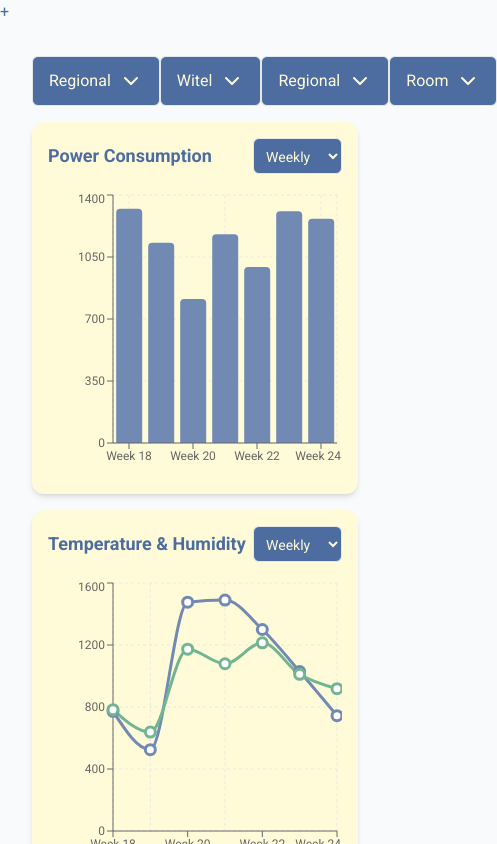
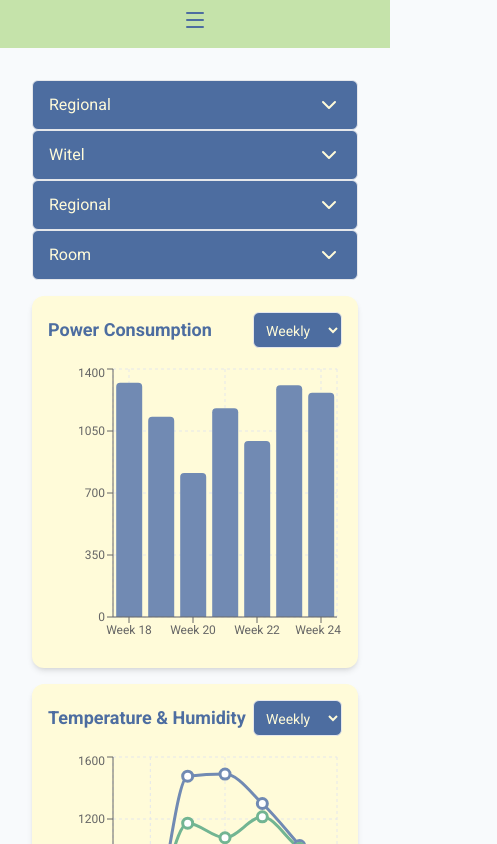
Before and after one commit to kudamandra92/cool_command, a React (Vite) app: page /dashboard in a window 390 px wide. Shown: the top 844 px of the page, 497 px wide, since content can reach past the window. Built offline with nearby package versions, Linux system fonts and the light colour scheme.

Commit message:
add topbar for mobile view

```diff
--- /dev/null
+++ b/src/components/Topbar.jsx
@@ -0,0 +1,27 @@
+import {Menu, LayoutDashboard, DoorOpen, Leaf, CopyPlus, Settings, X} from "lucide-react";
+import {useState} from "react";
+
+export default function Topbar(){
+  const [isOpen, setIsOpen] = useState(false);
+  const toggleTopbar = () => setIsOpen (!isOpen)
+
+  const menuItems = [
+    { icon: <LayoutDashboard size={30} />, label: "Dashboard" },
+    { icon: <DoorOpen size={30} />, label: "Room" },
+    { icon: <Leaf size={30} />, label: "Analysis" },
+    { icon: <CopyPlus size={30} />, label: "Add Devices" },
+    { icon: <Settings size={30} />, label: "Settings" },
+  ];
+  return (
+    <div className="flex flex-col w-full items-center bg-limeish p-2 gap-2 transition-all duration-300 ease-in-out" >
+      {isOpen && menuItems.map((item,i)=> (
+        <a key={i} href="#" className="flex flex-col items-center hover:bg-blueish w-full hover:text-yellowish transition-all duration-300 ease-in-out">
+          {item.icon}{item.label}
+        </a>
+      ))}
+      <div onClick={toggleTopbar}>{isOpen ? <X /> : <Menu /> }</div>
+      <div>
+      </div>
+    </div>
+    )
+}
--- a/src/pages/DashboardPage/DashboardPage.jsx
+++ b/src/pages/DashboardPage/DashboardPage.jsx
@@ -2,6 +2,7 @@ import Sidebar from "../../components/Sidebar";
 import Dropdown from "../../components/Dropdown";
 import ChartBar from "../../components/ChartBar";
 import ChartLine from "../../components/ChartLine";
+import Topbar from "../../components/Topbar";
 
 export default function DashboardPage() {
   const dataSet = {
@@ -20,10 +21,12 @@ export default function DashboardPage() {
         <div className="hidden sm:flex">
           <Sidebar />
         </div>
-        <div className="sm:hidden">+</div>
+        <div className="sm:hidden">
+          <Topbar />
+        </div>
         <div className="flex flex-col w-full p-8 gap-4">
-          <div className="flex w-full justify-between">
-            <div className="flex">
+          <div className="flex flex-col sm:flex-row w-full justify-between">
+            <div className="flex flex-col sm:flex-row">
               <div>
                 <Dropdown label={"Regional"} items={dataSet.regional} />
               </div>
```
Also changed, not shown: 1 other file (tests, documents, lock files or other folders).
